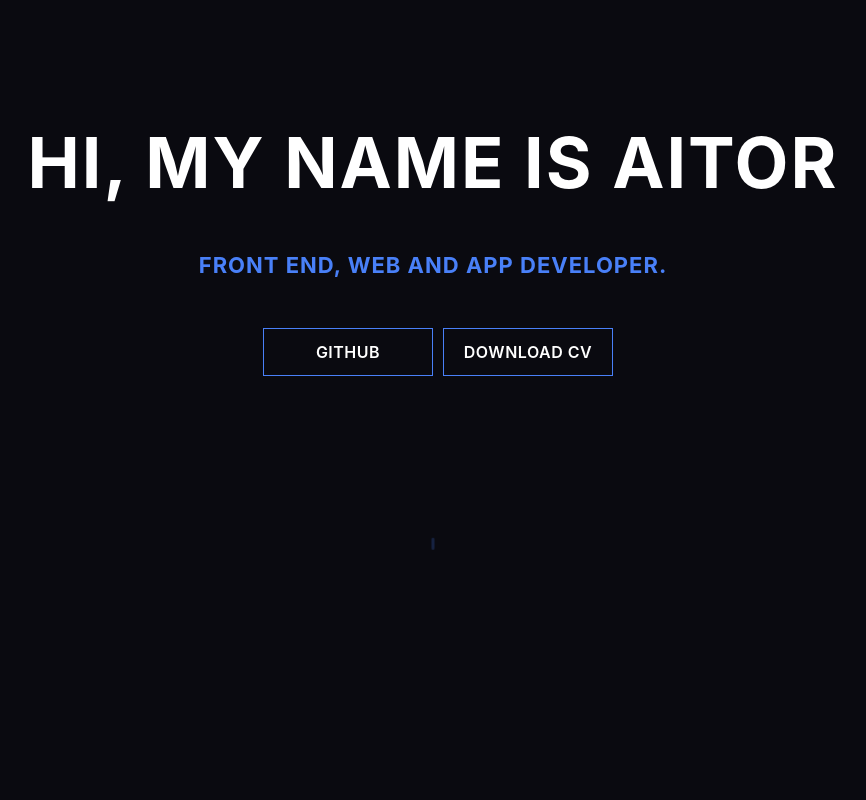
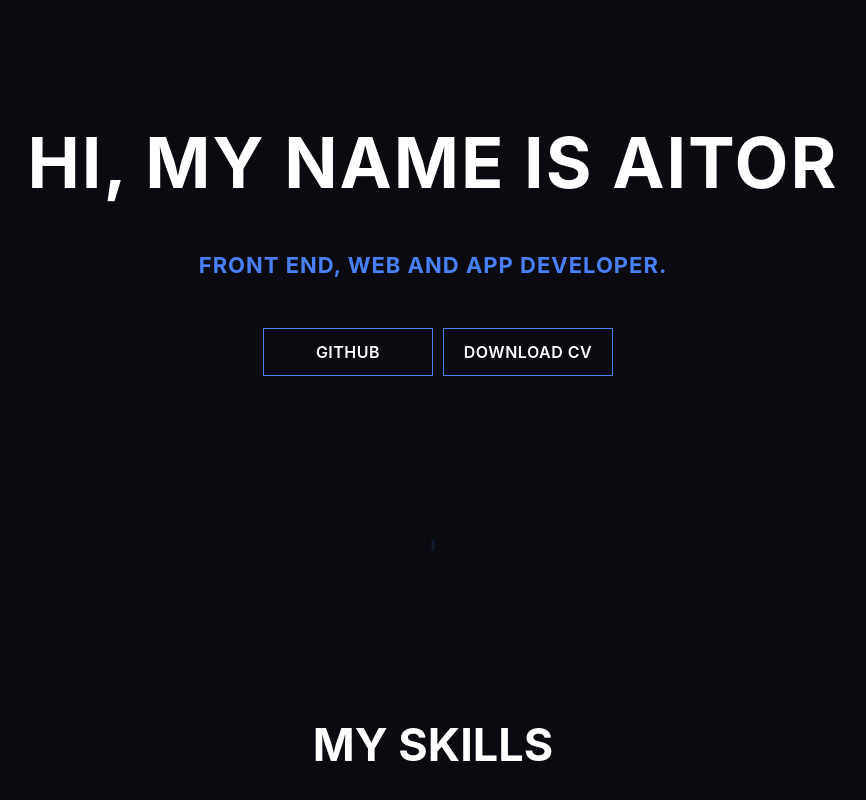
Before and after one commit to Aitor-bot/personalPortfolio, a React (Create React App) app: page / in a window 1280 px wide. Shown: the part 222-1022 px from the top of the page, without its empty margins (207-1073 px from the left). Before the commit the page ends 902 px from the top, so only its background shows below. Built offline with nearby package versions, Linux system fonts and the light colour scheme.

Commit message:
create skills component

```diff
--- a/src/App.js
+++ b/src/App.js
@@ -3,6 +3,7 @@ import About from './components/About/About';
 
 import Menu from './components/Menu/Menu';
 import ScrollButton from './components/ScrollButton/ScrollButon';
+import Skills from './components/Skills/Skills'
 
 function App() {
   return (
@@ -10,6 +11,7 @@ function App() {
       <Menu></Menu>
       <About></About>
       <ScrollButton></ScrollButton>
+      <Skills></Skills>
 
     </div>
   );
--- /dev/null
+++ b/src/components/Skills/Skills.js
@@ -0,0 +1,12 @@
+import '../Skills/Skills.scss'
+
+function ScrollButton() {
+
+    return (
+        <div className='skills_container'>
+            <h2>My Skills</h2>
+        </div>
+    );
+}
+
+export default ScrollButton;
--- /dev/null
+++ b/src/components/Skills/Skills.scss
@@ -0,0 +1,6 @@
+.skills_container {
+    color: white;
+    text-transform: uppercase;
+    text-align: center;
+    font-size: 30px;
+}
```
